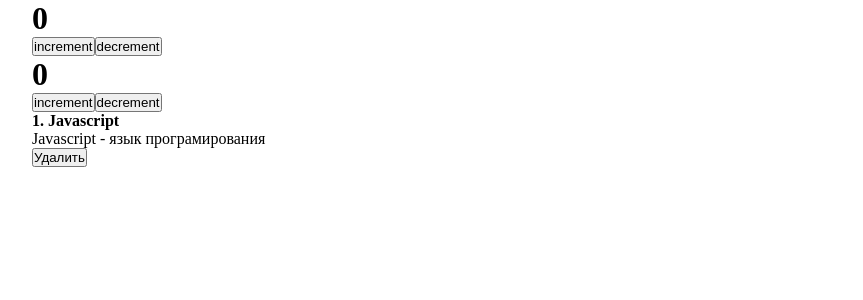
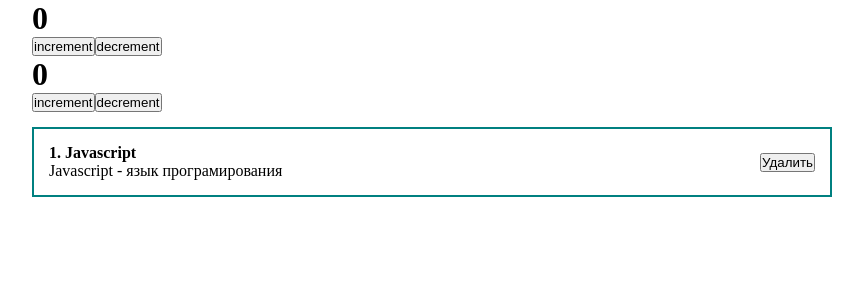
Before and after one commit to pevacik/MentorSteps, a React (Vite) app: page / in a window 1280 px wide. Shown: the top 300 px of the page, without its empty margins (208-1071 px from the left). Built offline with nearby package versions, Linux system fonts and the light colour scheme.

Commit message:
Добавил посты и компоненту

```diff
--- a/src/App.jsx
+++ b/src/App.jsx
@@ -1,22 +1,14 @@
 import Counter from './components/counter'
 import ClassCounter from './components/ClassCounter'
 import './components/styles/App.css'
+import Postitem from './components/Postitem'
 
 function App() {
   return (
     <div className='App'>
       <Counter />
       <ClassCounter />
-
-      <div className='post'>
-        <div className='post__content'>
-          <strong>1. Javascript</strong>
-          <div>Javascript - язык програмирования</div>
-        </div>
-        <div className='post__btns'>
-          <button>Удалить</button>
-        </div>
-      </div>
+      <Postitem />
     </div>
   )
 }
--- /dev/null
+++ b/src/components/Postitem.jsx
@@ -0,0 +1,15 @@
+export default function Postitem() {
+  return (
+    <div>
+      <div className='post'>
+        <div className='post__content'>
+          <strong>1. Javascript</strong>
+          <div>Javascript - язык програмирования</div>
+        </div>
+        <div className='post__btns'>
+          <button>Удалить</button>
+        </div>
+      </div>
+    </div>
+  )
+}
--- a/src/components/styles/App.css
+++ b/src/components/styles/App.css
@@ -11,3 +11,12 @@
 .App {
   width: 800px;
 }
+
+.post {
+  display: flex;
+  padding: 15px;
+  border: 2px solid teal;
+  margin-top: 15px;
+  justify-content: space-between;
+  align-items: center;
+}
```
